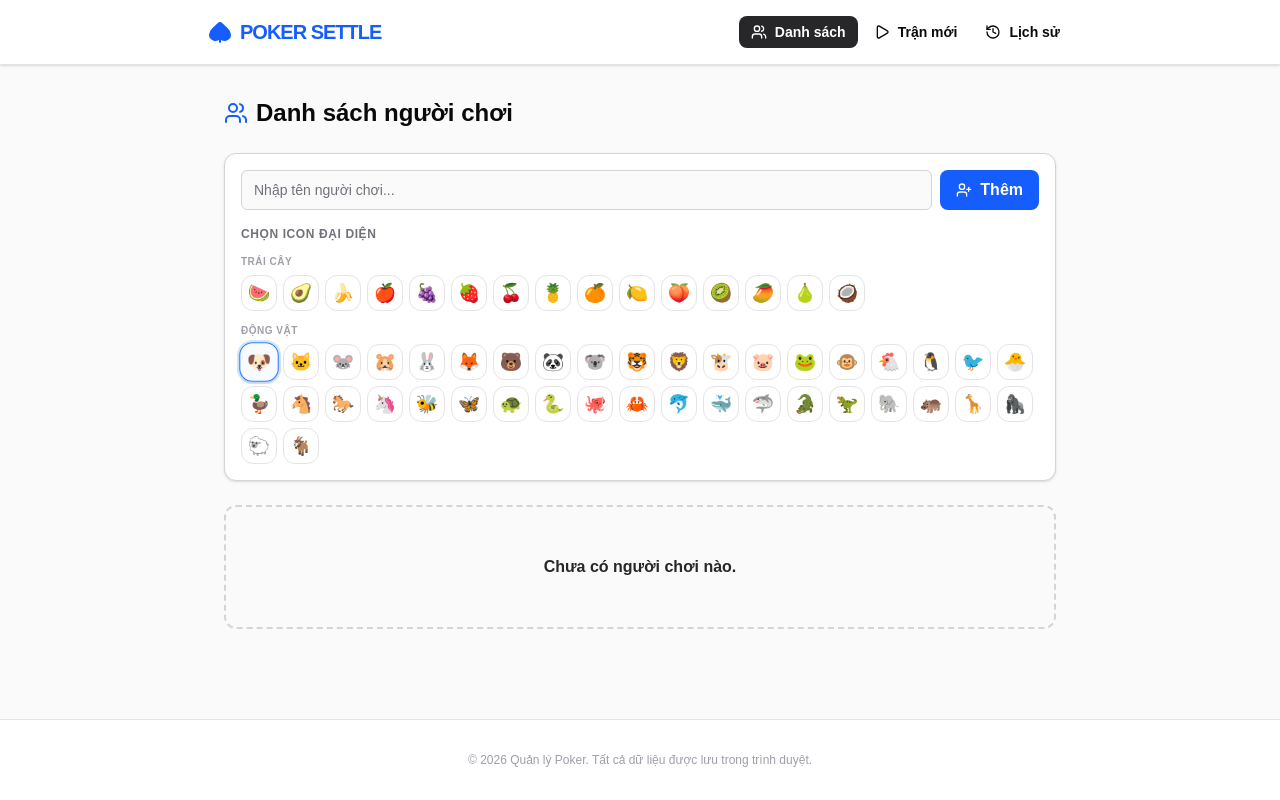
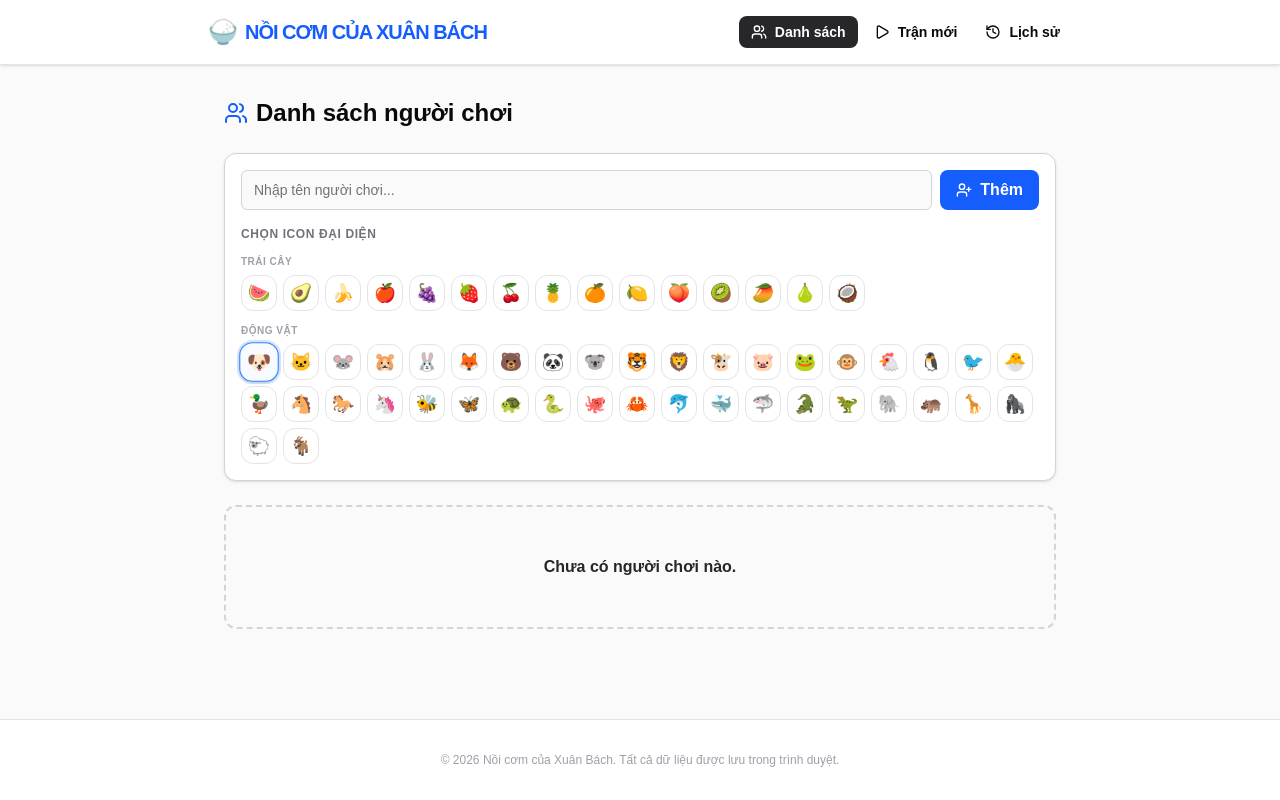
Before and after one commit to daysinmylife3/trothupoker, a Next.js app: page / in a window 1280 px wide. Built offline with nearby package versions, Linux system fonts and the light colour scheme.

Commit message:
feat: rename app to 'Nồi cơm của Xuân Bách' and add 🍚 logo

```diff
--- a/app/layout.tsx
+++ b/app/layout.tsx
@@ -13,8 +13,8 @@ const geistMono = Geist_Mono({
 });
 
 export const metadata: Metadata = {
-  title: "Create Next App",
-  description: "Generated by create next app",
+  title: "Nồi cơm của Xuân Bách 🍚",
+  description: "Ứng dụng tính toán quyết toán Poker của Xuân Bách",
 };
 
 export default function RootLayout({
--- a/app/page.tsx
+++ b/app/page.tsx
@@ -88,8 +88,8 @@ export default function Home() {
       <header className="bg-white border-b border-zinc-200 sticky top-0 z-10 shadow-sm">
         <div className="max-w-4xl mx-auto px-4 h-16 flex items-center justify-between">
           <div className="flex items-center gap-2 font-black text-xl tracking-tighter text-blue-600">
-            <Spade className="w-6 h-6 fill-current" />
-            POKER SETTLE
+            <span className="text-2xl shrink-0">🍚</span>
+            NỒI CƠM CỦA XUÂN BÁCH
           </div>
 
           <nav className="flex gap-1">
@@ -168,7 +168,7 @@ export default function Home() {
       </main>
 
       <footer className="py-8 text-center text-zinc-400 text-xs border-t border-zinc-200 bg-white mt-auto">
-        &copy; {new Date().getFullYear()} Quản lý Poker. Tất cả dữ liệu được lưu trong trình duyệt.
+        &copy; {new Date().getFullYear()} Nồi cơm của Xuân Bách. Tất cả dữ liệu được lưu trong trình duyệt.
       </footer>
     </div>
   );
```
